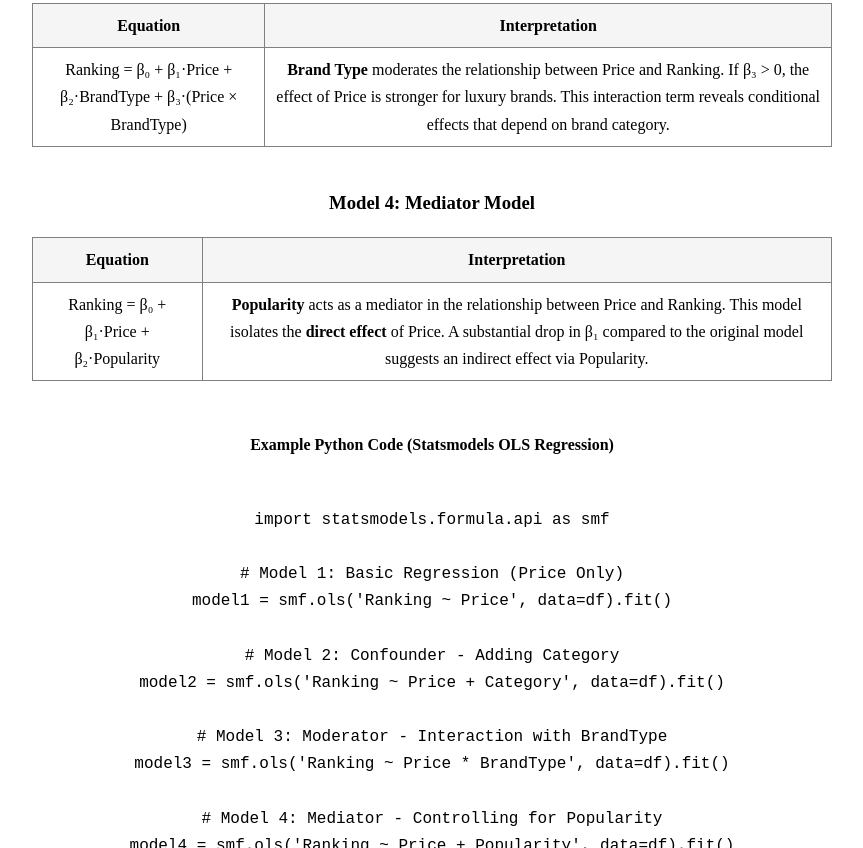
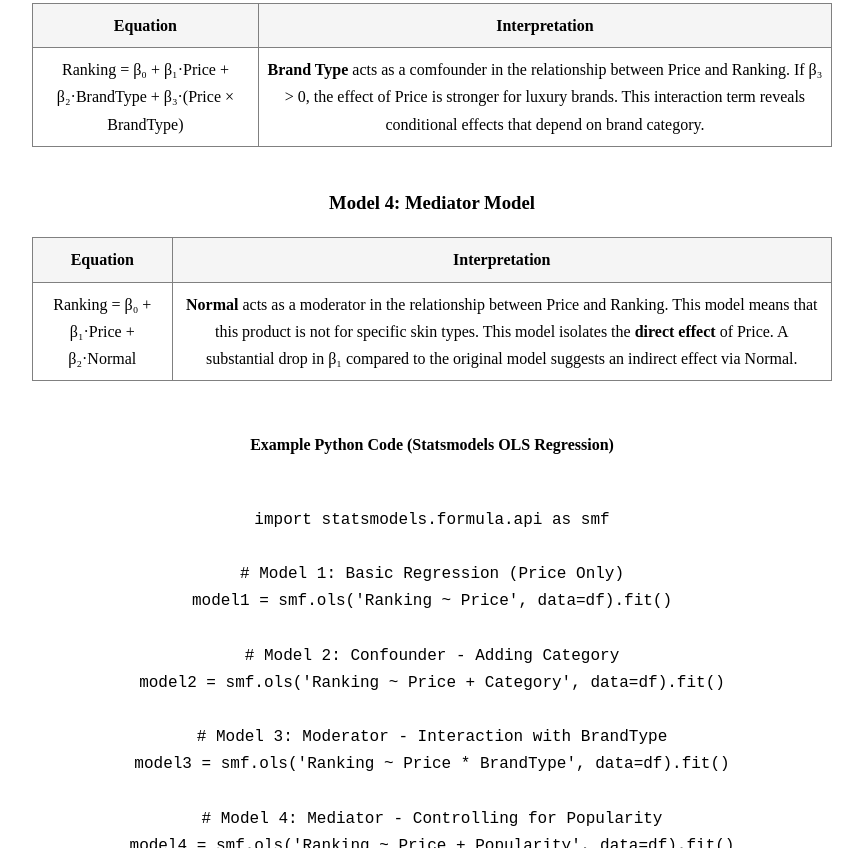
Before and after one commit to jaeseon2/ACDT-G28, a plain HTML site: page index.html in a window 1280 px wide. Shown: the part 2788-3636 px from the top of the page, without its empty margins (208-1071 px from the left). Drawn offline with Linux system fonts and the light colour scheme.

Commit message:
Update index.html

```diff
--- a/index.html
+++ b/index.html
@@ -231,7 +231,7 @@ document.addEventListener('DOMContentLoaded', () => {
       <tr>
         <td>Ranking = β₀ + β₁·Price + β₂·BrandType + β₃·(Price × BrandType)</td>
         <td>
-          <strong>Brand Type</strong> moderates the relationship between Price and Ranking.
+          <strong>Brand Type</strong> acts as a comfounder in the relationship between Price and Ranking.
           If β₃ > 0, the effect of Price is stronger for luxury brands.
           This interaction term reveals conditional effects that depend on brand category.
         </td>
@@ -250,11 +250,12 @@ document.addEventListener('DOMContentLoaded', () => {
     </thead>
     <tbody>
       <tr>
-        <td>Ranking = β₀ + β₁·Price + β₂·Popularity</td>
+        <td>Ranking = β₀ + β₁·Price + β₂·Normal</td>
         <td>
-          <strong>Popularity</strong> acts as a mediator in the relationship between Price and Ranking.
+          <strong>Normal</strong> acts as a moderator in the relationship between Price and Ranking.
+          This model means that this product is not for specific skin types.
           This model isolates the <strong>direct effect</strong> of Price.
-          A substantial drop in β₁ compared to the original model suggests an indirect effect via Popularity.
+          A substantial drop in β₁ compared to the original model suggests an indirect effect via Normal.
         </td>
       </tr>
     </tbody>
```
